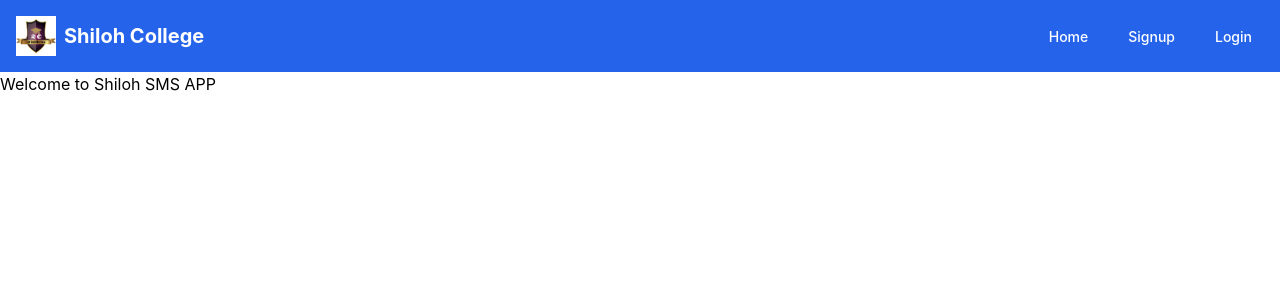
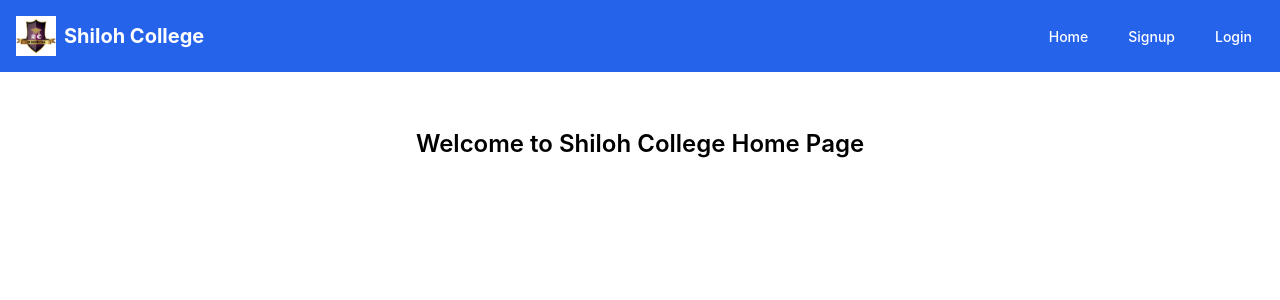
Before and after one commit to williamNyongesa/shiloh-front, a React (Create React App) app: page / in a window 1280 px wide. Shown: the top 300 px of the page. Built offline with nearby package versions, Linux system fonts and the light colour scheme.

Commit message:
creates homepage

```diff
--- a/src/components/App.js
+++ b/src/components/App.js
@@ -1,6 +1,7 @@
 import '../App.css'
 import { Route, Routes } from 'react-router-dom';
 import Navbar from './Navbar'
+import Home from './Home'
 import Signup from './Signup'
 import Login from './Login'
 import Admin from './admin/Admin'
@@ -10,7 +11,7 @@ function App() {
     <div>
       <Navbar />
           <Routes>
-            <Route path="/" element={<h1>Welcome to Shiloh SMS APP</h1>} />
+            <Route path="/" element={<Home />} />
             <Route path="/signup" element={<Signup />} />
             <Route path="/login" element={<Login />} />
             <Route path="/admin" element={<Admin />} />
--- /dev/null
+++ b/src/components/Home.js
@@ -0,0 +1,10 @@
+
+const Home = () => {
+    return (
+        <div className="p-4 mt-10">
+            <h1 className="text-center text-2xl text-black font-semibold">Welcome to Shiloh College Home Page</h1>
+        </div>
+     );
+}
+
+export default Home;
```
